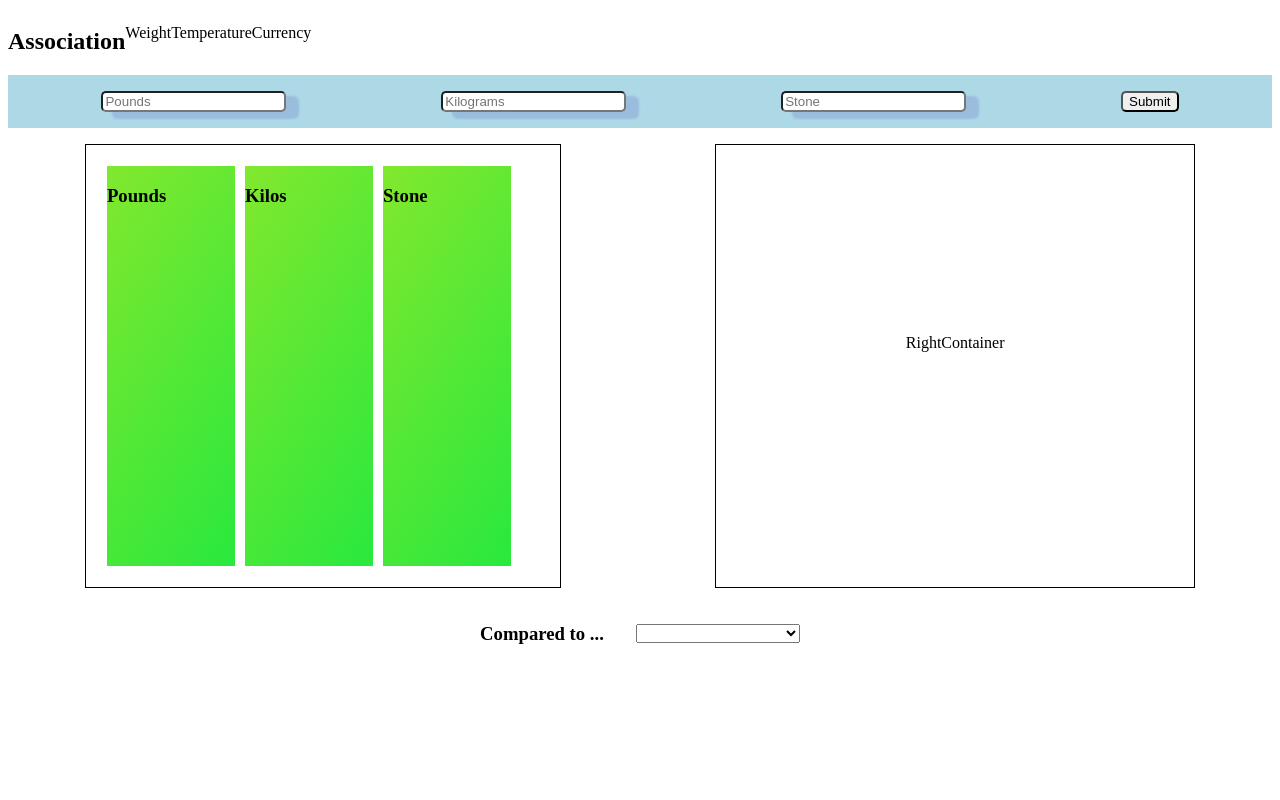
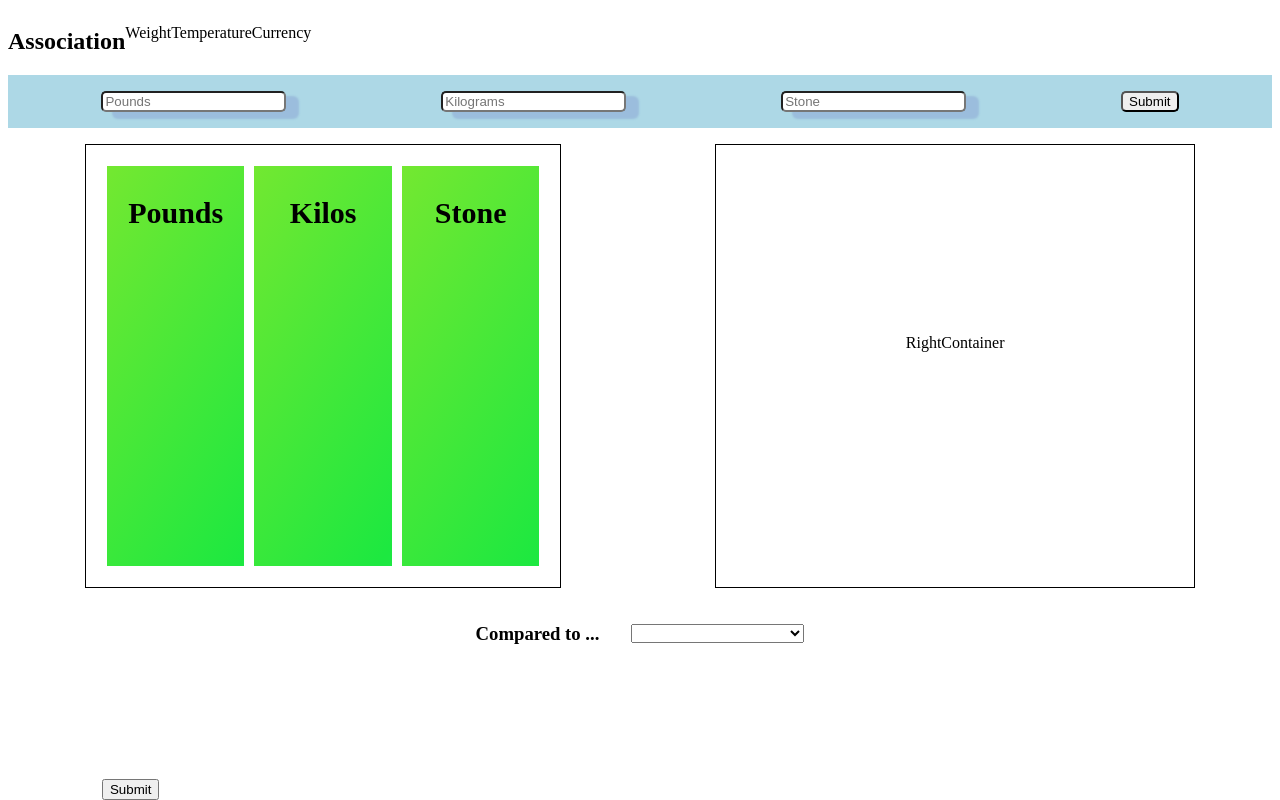
Before and after one commit to Assocation-Mewtwo/Association, a React (Vite) app: page / in a window 1280 px wide. Built offline with nearby package versions, Linux system fonts and the light colour scheme.

Commit message:
Add amendments to left container

```diff
--- a/src/App.css
+++ b/src/App.css
@@ -32,8 +32,12 @@ nav {
   .resultsContainer {
     background: linear-gradient(124deg, #ff2400, #e81d1d, blue, #e3e81d, #1de840, #1ddde8, red, #dd00f3, #dd00f3);
     background-size: 1800% 1800%;
+    justify-content: center;
+    position: relative;
     margin: 5px;
     width: 8rem;
+    display: flex;
+    flex-grow: 1;
     height: 25rem;
    -webkit-animation: rainbow 18s ease infinite;
    -z-animation: rainbow 18s ease infinite;
@@ -61,18 +65,39 @@ nav {
       100%{background-position:0% 82%}
    }
 
+   #submitbutton {
+    position: absolute;
+    bottom: 0;
+  }
 
   #poundsResult {
-
+    font-size: 30px;
   }
 
-
   #kilosResult {
-
+    font-size: 30px;
   }
 
   #stoneResult {
+    font-size: 30px;
+  }
 
+  #poundsNumber {
+    font-size: 40px;
+    position: absolute;
+    padding-top: 50px;
+  }
+
+  #kilosNumber {
+    font-size: 40px;
+    position: absolute;
+    padding-top: 50px;
+  }
+
+  #stoneNumber {
+    font-size: 40px;
+    position: absolute;
+    padding-top: 50px;
   }
 
 /* weight form container styling */
@@ -117,3 +142,7 @@ nav {
   align-self: center;
   padding-left: 2em;
 }
+
+#submitbutton {
+  position:
+}
--- a/src/App.tsx
+++ b/src/App.tsx
@@ -60,9 +60,8 @@ function App() {
     <>
     <Banner />
     <WeightForm kilo={kilo} setKilo={setKilo} pound={pound} setPound={setPound} stone={stone} setStone={setStone} sendGrams={sendGrams} />
-
     <div id="main-container">
-    <LeftContainer />
+    <LeftContainer kilo={kilo} setKilo={setKilo} pound={pound} setPound={setPound} stone={stone} setStone={setStone} sendGrams={sendGrams} conversionResults={conversionResults}/>
     <RightContainer />
     </div>
 
--- a/src/ComparedTo.tsx
+++ b/src/ComparedTo.tsx
@@ -18,16 +18,25 @@ const ComparedTo = () => {
       <div className="dropup">
         <label>
           {' '}
-          <select id="compare-menu">
+          <select id="compare-menu" value={value} onChange={handleChange}>
             <option value="blank"> </option>
             <option value="salt">A grain of salt</option>
             <option value="paperclip">A paperclip</option>
             <option value="butter">A tablespoon of butter</option>
+            <option value="cake">A slice of cake</option>
             <option value="tomato">A medium tomato</option>
+            <option value="baseball">A baseball</option>
             <option value="pineapple">A pineapple</option>
+            <option value="frying pan">A frying pan</option>
+            <option value="brick">A brick</option>
             <option value="car tire">A car tire</option>
+            <option value="kangaroo">A kangaroo</option>
             <option value="refrigerator">A refrigerator</option>
+            <option value="ostrich">An ostrich</option>
+            <option value="tiger">A Siberian tiger</option>
             <option value="pontoon">A medium pontoon boat</option>
+            <option value="pieta">Michelangelo's Pieta</option>
+            <option value="elephant">An African Bush elephant</option>
           </select>
         </label>
       </div>
--- a/src/LeftContainer.tsx
+++ b/src/LeftContainer.tsx
@@ -2,7 +2,7 @@ import React from 'react'
 import './App.css'
 
 const LeftContainer = (props) => {
-  const { kilo, setKilo, pound, setPound, stone, setStone, sendGrams} = props
+  const { kilo, setKilo, pound, setPound, stone, setStone, sendGrams, conversionResults} = props
 
   return (
     <div id="left-container">
@@ -18,6 +18,7 @@ const LeftContainer = (props) => {
       <h3 id="stoneResult">Stone</h3>
       <h4 id="stoneNumber">{stone}</h4>
       </div>
+      <button id="submitbutton" type='button' onClick={conversionResults}>Submit</button>
     </div>
   )
 }
--- a/src/WeightForm.tsx
+++ b/src/WeightForm.tsx
@@ -12,6 +12,7 @@ const WeightForm = (props) => {
     if (e.target.value.length === 0) {
       setStoneInput(false);
       setPoundsInput(false);
+      setKilo('')
     } else {
       setKilo(e.target.value);
       setStoneInput(true);
@@ -22,6 +23,7 @@ const WeightForm = (props) => {
     if (e.target.value.length === 0) {
       setStoneInput(false);
       setKiloInput(false);
+      setPound('');
     } else {
       setPound(e.target.value);
       setStoneInput(true);
@@ -32,6 +34,7 @@ const WeightForm = (props) => {
     if (e.target.value.length === 0) {
       setKiloInput(false);
       setPoundsInput(false);
+      setStone('');
     } else {
       setStone(e.target.value);
       setPoundsInput(true);
```
Also changed, not shown: 1 other file (tests, documents, lock files or other folders).
